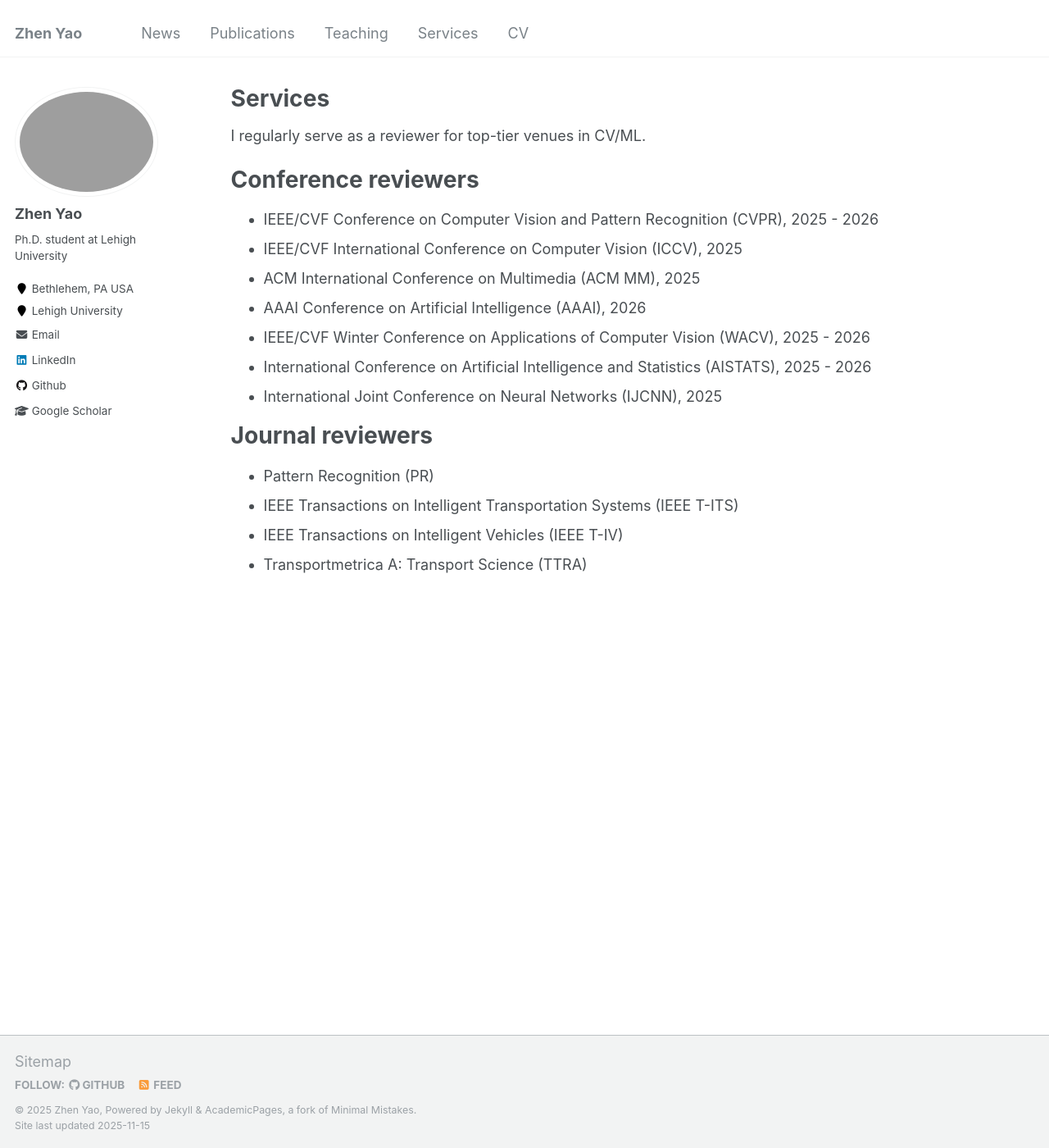
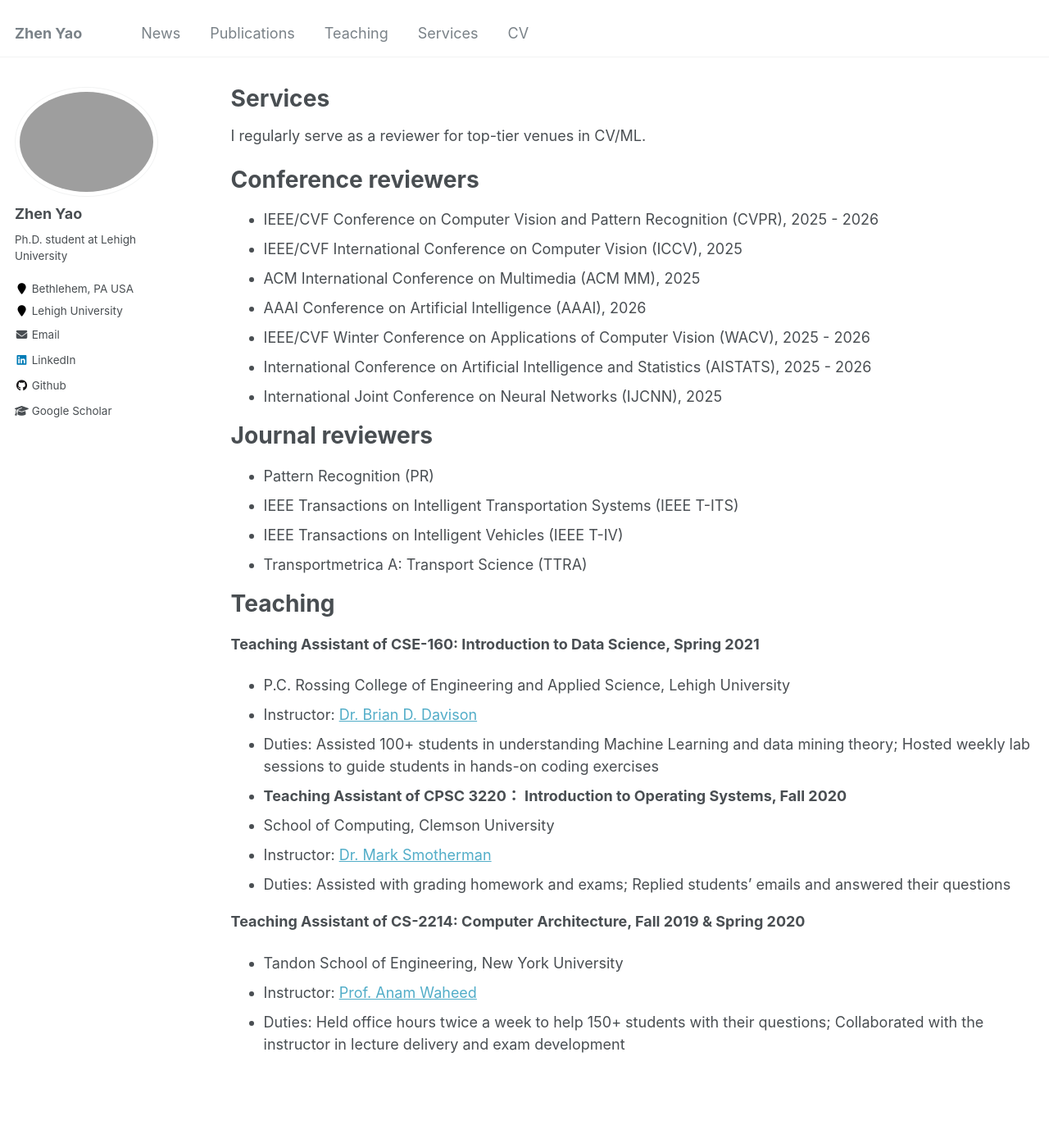
Before and after one commit to zyaocoder/zyaocoder.github.io, a Jekyll site: the page built from _pages/services.md, in a window 1280 px wide and 1400 px high. Shown: the whole window at 82% size. Built offline with Jekyll 4.4.1, drawn with Linux system fonts in a browser that asks for light colours.

Commit message:
Update services.md

```diff
--- a/_pages/services.md
+++ b/_pages/services.md
@@ -27,3 +27,21 @@ Journal reviewers
 * IEEE Transactions on Intelligent Transportation Systems	(IEEE T-ITS)
 * IEEE Transactions on Intelligent Vehicles (IEEE T-IV)
 * Transportmetrica A: Transport Science	(TTRA)
+
+
+Teaching
+======
+<strong>Teaching Assistant of CSE-160: Introduction to Data Science, Spring 2021</strong>
+* P.C. Rossing College of Engineering and Applied Science, Lehigh University
+* Instructor: [Dr. Brian D. Davison](https://www.cse.lehigh.edu/~brian/)
+* Duties: Assisted 100+ students in understanding Machine Learning and data mining theory; Hosted weekly lab sessions to guide students in hands-on coding exercises
+*
+<strong>Teaching Assistant of CPSC 3220： Introduction to Operating Systems, Fall 2020</strong>
+* School of Computing, Clemson University
+* Instructor: [Dr. Mark Smotherman](https://people.computing.clemson.edu/~mark/)
+* Duties: Assisted with grading homework and exams; Replied students' emails and answered their questions
+
+<strong>Teaching Assistant of CS-2214: Computer Architecture, Fall 2019 & Spring 2020</strong>
+* Tandon School of Engineering, New York University
+* Instructor: [Prof. Anam Waheed](https://www.linkedin.com/in/anam-waheed/)
+* Duties: Held office hours twice a week to help 150+ students with their questions; Collaborated with the instructor in lecture delivery and exam development
```
